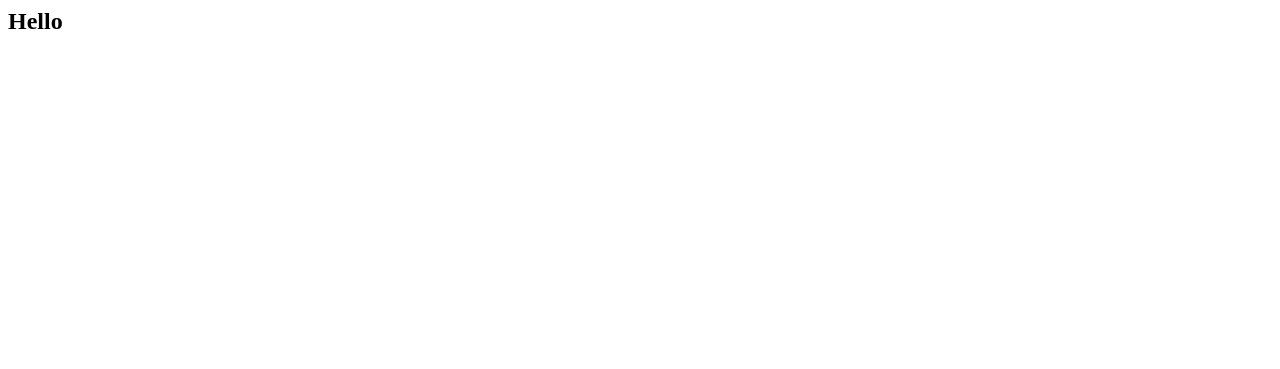
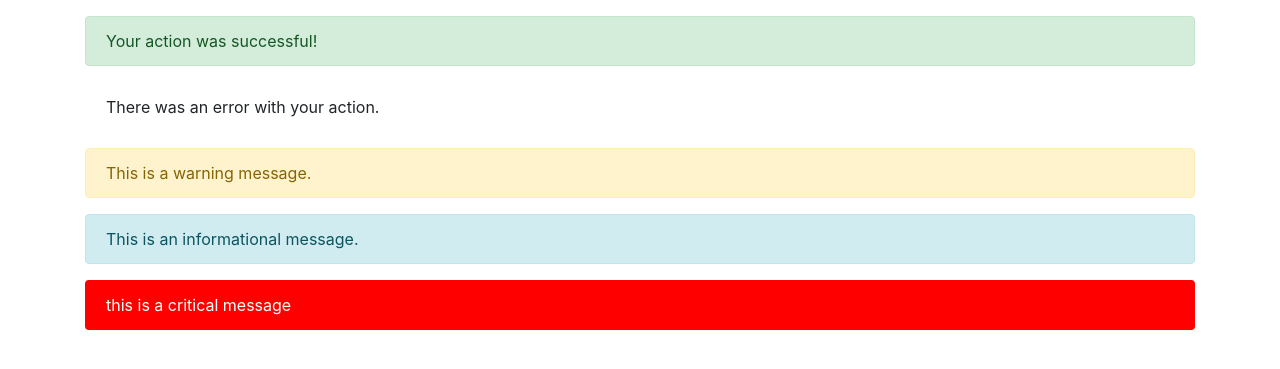
Before and after one commit to dushyantbhati2/Mastering-Django, a Django app: page /base/ in a window 1280 px wide. Before the commit the part shown is almost empty. Shown: the top 369 px of the page. Run offline with Django 4.2, Linux system fonts and the light colour scheme; some libraries are stand-ins or nearby versions.

Commit message:
day2 completed

```diff
--- a/day2/base/__init__.py
+++ b/day2/base/__init__.py
@@ -0,0 +1,2 @@
+from .utlis import *
+from .constants import *
--- /dev/null
+++ b/day2/base/constants.py
@@ -0,0 +1,12 @@
+from django.contrib.messages import constants as default_constants
+
+CRITICAL = 50
+
+DEFAULT_TAGS = {
+    default_constants.DEBUG: 'debug',
+    default_constants.INFO: 'info',
+    default_constants.SUCCESS: 'success',
+    default_constants.WARNING: 'warning',
+    default_constants.ERROR: 'error',
+    CRITICAL: 'critical',
+}
--- a/day2/base/templates/index.html
+++ b/day2/base/templates/index.html
@@ -1 +1,26 @@
-<div> <h2>Hello</h2> </div>
+<!DOCTYPE html>
+<html>
+<head>
+    <title>Messages Example</title>
+    <link rel="stylesheet" href="https://stackpath.bootstrapcdn.com/bootstrap/4.5.2/css/bootstrap.min.css">
+    <style>
+        .alert-critical {
+            color: white;
+            background-color: red;
+        }
+    </style>
+</head>
+<body>
+    {% if messages %}
+        <div class="container mt-3">
+            {% for message in messages %}
+                <div class="alert alert-{{ message.tags }}">
+                    {{ message }}
+                </div>
+            {% endfor %}
+        </div>
+    {% endif %}
+
+    <!-- Your form and other content here -->
+</body>
+</html>
--- /dev/null
+++ b/day2/base/utlis.py
@@ -0,0 +1,11 @@
+from django.contrib.messages import add_message
+from . import constants
+
+def critcal(request,message,extra_tags="",fail_silently=False):
+    add_message(
+        request,
+        constants.CRITICAL,
+        message,
+        extra_tags=extra_tags,
+        fail_silently=fail_silently
+    )
--- a/day2/base/views.py
+++ b/day2/base/views.py
@@ -1,6 +1,23 @@
 from django.shortcuts import render,HttpResponse
-
+from django.contrib import messages
+from base import critcal
 # Create your views here.
 
 def index(request):
+    messages.success(request, 'Your action was successful!')
+
+    # Add an error message
+    messages.error(request, 'There was an error with your action.')
+
+    # Add a warning message
+    messages.warning(request, 'This is a warning message.')
+
+    # Add an info message
+    messages.info(request, 'This is an informational message.')
+
+    # Add a debug message
+    messages.debug(request, 'This is a debug message.')
+
+    critcal(request,"this is a critical message")
+
     return render(request,"index.html")
--- a/day2/messages/settings.py
+++ b/day2/messages/settings.py
@@ -122,3 +122,8 @@ STATIC_URL = 'static/'
 # https://docs.djangoproject.com/en/4.2/ref/settings/#default-auto-field
 
 DEFAULT_AUTO_FIELD = 'django.db.models.BigAutoField'
+
+
+from base import constants as custom_constants
+
+MESSAGE_TAGS=custom_constants.DEFAULT_TAGS
```
